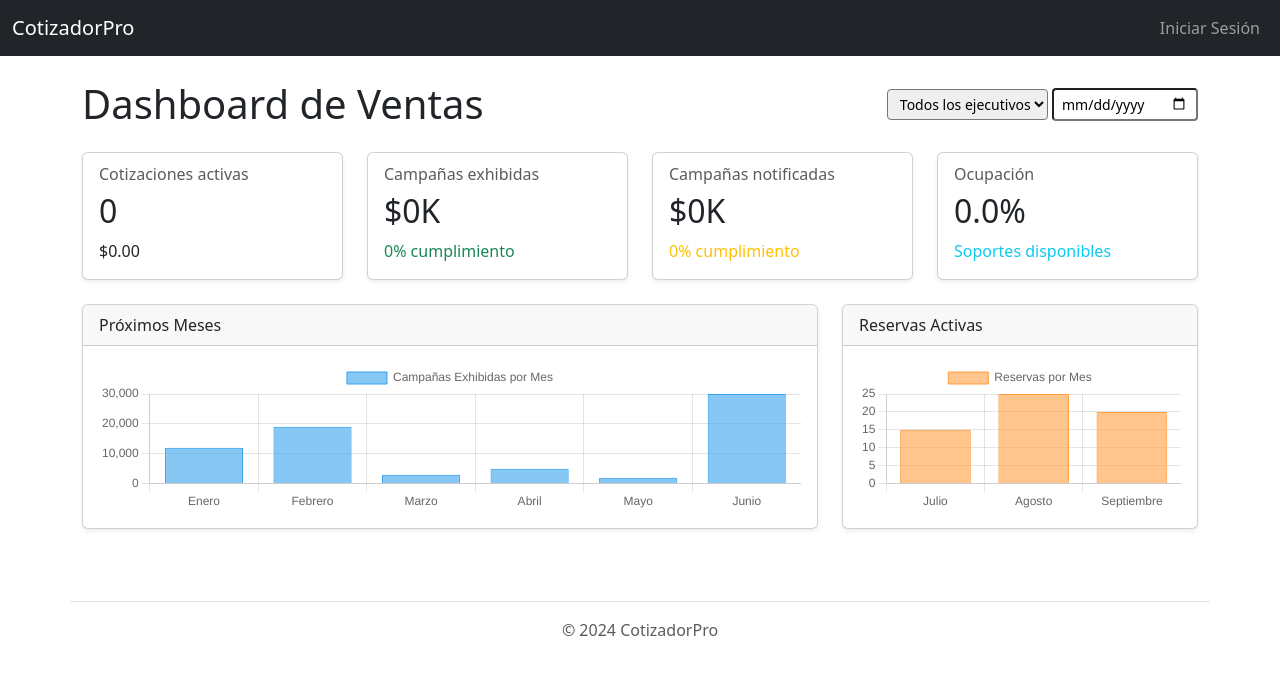
After one commit to oscar-ramirez-dintelligence/4ce, a Flask app: page /dashboard/ in a window 1280 px wide. The commit adds this page. Shown: the top 675 px of the page. Run offline with Flask 3, Linux system fonts and the light colour scheme; data that the repository does not hold is empty; parts of the project's set-up code (start-up, migrations or seed data) failed here and were passed over.

Commit message:
feat: Implement Phase 5 - Sales Dashboard
This commit introduces the "Dashboard de Ventas" (Sales Dashboard) module as outlined in Phase 5 of the development plan.

Key features implemented:
- **Module Scaffolding**: A new `dashboard` blueprint and `dashboard_service.py` have been created.
- **Backend Metrics**: The service layer calculates key metrics such as active quotations and provides placeholder data for charts and future metrics.
- **Frontend Visualization**: The dashboard page displays key metrics in summary cards and includes two bar charts (for monthly sales and active reservations) rendered with Chart.js.
- **Integration**: The dashboard is now the main landing page for authenticated users.

```diff
--- a/cotizador/__init__.py
+++ b/cotizador/__init__.py
@@ -43,6 +43,11 @@ def create_app(test_config=None):
     from . import agencias
     app.register_blueprint(agencias.bp)
 
+    from . import dashboard
+    app.register_blueprint(dashboard.bp)
+
+    # The main dashboard is now at /dashboard, but we can keep the root
+    # pointing to the simple main page for now. The nav bar will point to the dashboard.
     app.add_url_rule('/', endpoint='index')
 
     return app
--- /dev/null
+++ b/cotizador/dashboard/__init__.py
@@ -0,0 +1,5 @@
+from flask import Blueprint
+
+bp = Blueprint('dashboard', __name__, url_prefix='/dashboard', template_folder='templates')
+
+from . import routes
--- /dev/null
+++ b/cotizador/dashboard/routes.py
@@ -0,0 +1,22 @@
+from flask import render_template
+from . import bp
+from cotizador.services import dashboard_service
+
+@bp.route('/')
+def main_dashboard():
+    """
+    Renders the main sales dashboard page.
+    """
+    # Fetch all the data needed for the dashboard from the service layer
+    metrics = dashboard_service.get_dashboard_metrics()
+    monthly_sales = dashboard_service.get_monthly_sales_data()
+    active_reservations = dashboard_service.get_active_reservations_data()
+
+    return render_template(
+        'dashboard/dashboard.html',
+        metrics=metrics,
+        monthly_sales_labels=monthly_sales['labels'],
+        monthly_sales_data=monthly_sales['data'],
+        active_reservations_labels=active_reservations['labels'],
+        active_reservations_data=active_reservations['data']
+    )
--- /dev/null
+++ b/cotizador/services/dashboard_service.py
@@ -0,0 +1,57 @@
+from cotizador.firebase import get_db
+from datetime import datetime
+
+def get_dashboard_metrics():
+    """
+    Calculates the main metrics for the sales dashboard.
+    NOTE: This is a placeholder implementation. Real-world calculations,
+    especially for aggregations like sums and averages across many documents,
+    can be inefficient in Firestore and might require different strategies
+    (like using Cloud Functions to maintain aggregate counters).
+    """
+    db = get_db()
+
+    # --- Metric 1: Active Quotes ---
+    cotizaciones_ref = db.collection('cotizaciones').where('estado', '==', 'Activa')
+    active_quotes_docs = list(cotizaciones_ref.stream())
+    active_quotes_count = len(active_quotes_docs)
+    active_quotes_amount = sum(doc.to_dict().get('presupuesto_estimado', 0) for doc in active_quotes_docs)
+
+    # --- Metrics 2 & 3: Campaigns (Placeholder) ---
+    # These require a 'campañas' collection which is not yet implemented.
+    campaigns_exhibited_amount = 0
+    campaigns_notified_amount = 0
+
+    # --- Metric 4: Occupation (Placeholder) ---
+    # This would require a complex calculation involving all soportes and their
+    # reservations/campaigns over a period of time.
+    occupation_percentage = 0.0
+
+    return {
+        "active_quotes_count": active_quotes_count,
+        "active_quotes_amount": active_quotes_amount,
+        "campaigns_exhibited_amount": campaigns_exhibited_amount,
+        "campaigns_notified_amount": campaigns_notified_amount,
+        "occupation_percentage": occupation_percentage,
+    }
+
+def get_monthly_sales_data():
+    """
+    Generates data for the monthly sales bar chart.
+    NOTE: This is a placeholder. A real implementation would need to query
+    a 'ventas' or 'campañas' collection and aggregate by month.
+    """
+    return {
+        "labels": ["Enero", "Febrero", "Marzo", "Abril", "Mayo", "Junio"],
+        "data": [12000, 19000, 3000, 5000, 2000, 30000]
+    }
+
+def get_active_reservations_data():
+    """
+    Generates data for the active reservations bar chart.
+    NOTE: This is a placeholder. Requires a 'reservas' collection.
+    """
+    return {
+        "labels": ["Julio", "Agosto", "Septiembre"],
+        "data": [15, 25, 20]
+    }
--- a/cotizador/templates/base.html
+++ b/cotizador/templates/base.html
@@ -12,14 +12,14 @@
   <body>
     <nav class="navbar navbar-expand-lg navbar-dark bg-dark">
       <div class="container-fluid">
-        <a class="navbar-brand" href="{{ url_for('main.index_page') }}">CotizadorPro</a>
+        <a class="navbar-brand" href="{{ url_for('dashboard.main_dashboard') }}">CotizadorPro</a>
         <button class="navbar-toggler" type="button" data-bs-toggle="collapse" data-bs-target="#navbarNav">
           <span class="navbar-toggler-icon"></span>
         </button>
         <div class="collapse navbar-collapse" id="navbarNav">
         {% if 'user_id' in session %}
           <ul class="navbar-nav me-auto">
-            <li class="nav-item"><a class="nav-link" href="{{ url_for('main.index_page') }}">Inicio</a></li>
+            <li class="nav-item"><a class="nav-link" href="{{ url_for('dashboard.main_dashboard') }}">Inicio</a></li>
             <li class="nav-item dropdown">
               <a class="nav-link dropdown-toggle" href="#" role="button" data-bs-toggle="dropdown">MENÚ</a>
               <ul class="dropdown-menu">
@@ -78,6 +78,7 @@
     </footer>
 
     <script src="https://cdn.jsdelivr.net/npm/bootstrap@5.3.3/dist/js/bootstrap.bundle.min.js"></script>
+    <script src="https://cdn.jsdelivr.net/npm/chart.js"></script>
     {% block scripts %}{% endblock %}
   </body>
 </html>
--- /dev/null
+++ b/cotizador/templates/dashboard/dashboard.html
@@ -0,0 +1,139 @@
+{% extends "base.html" %}
+
+{% block title %}Dashboard de Ventas{% endblock %}
+
+{% block content %}
+<div class="d-flex justify-content-between align-items-center mb-4">
+    <h1 class="mb-0">Dashboard de Ventas</h1>
+    <!-- Placeholder for filters -->
+    <div>
+        <select class="form-select-sm">
+            <option selected>Todos los ejecutivos</option>
+        </select>
+        <input type="date" class="form-control-sm">
+    </div>
+</div>
+
+<!-- Main Metrics -->
+<div class="row">
+    <div class="col-md-3 mb-4">
+        <div class="card shadow-sm">
+            <div class="card-body">
+                <h6 class="card-subtitle mb-2 text-muted">Cotizaciones activas</h6>
+                <h2 class="card-title">{{ metrics.active_quotes_count }}</h2>
+                <p class="card-text">${{ "{:,.2f}".format(metrics.active_quotes_amount) }}</p>
+            </div>
+        </div>
+    </div>
+    <div class="col-md-3 mb-4">
+        <div class="card shadow-sm">
+            <div class="card-body">
+                <h6 class="card-subtitle mb-2 text-muted">Campañas exhibidas</h6>
+                <h2 class="card-title">${{ "{:,.0f}".format(metrics.campaigns_exhibited_amount) }}K</h2>
+                <p class="card-text text-success">0% cumplimiento</p>
+            </div>
+        </div>
+    </div>
+    <div class="col-md-3 mb-4">
+        <div class="card shadow-sm">
+            <div class="card-body">
+                <h6 class="card-subtitle mb-2 text-muted">Campañas notificadas</h6>
+                <h2 class="card-title">${{ "{:,.0f}".format(metrics.campaigns_notified_amount) }}K</h2>
+                <p class="card-text text-warning">0% cumplimiento</p>
+            </div>
+        </div>
+    </div>
+    <div class="col-md-3 mb-4">
+        <div class="card shadow-sm">
+            <div class="card-body">
+                <h6 class="card-subtitle mb-2 text-muted">Ocupación</h6>
+                <h2 class="card-title">{{ "%.1f"|format(metrics.occupation_percentage) }}%</h2>
+                <p class="card-text text-info">Soportes disponibles</p>
+            </div>
+        </div>
+    </div>
+</div>
+
+<!-- Charts -->
+<div class="row">
+    <div class="col-md-8 mb-4">
+        <div class="card shadow-sm">
+            <div class="card-header">Próximos Meses</div>
+            <div class="card-body">
+                <canvas id="monthlySalesChart"></canvas>
+            </div>
+        </div>
+    </div>
+    <div class="col-md-4 mb-4">
+        <div class="card shadow-sm">
+            <div class="card-header">Reservas Activas</div>
+            <div class="card-body">
+                <canvas id="activeReservationsChart"></canvas>
+            </div>
+        </div>
+    </div>
+</div>
+{% endblock %}
+
+{% block scripts %}
+<!-- Chart.js from CDN -->
+<script src="https://cdn.jsdelivr.net/npm/chart.js"></script>
+
+<script>
+    // Data passed from the backend
+    const monthlySalesLabels = {{ monthly_sales_labels|tojson }};
+    const monthlySalesData = {{ monthly_sales_data|tojson }};
+    const activeReservationsLabels = {{ active_reservations_labels|tojson }};
+    const activeReservationsData = {{ active_reservations_data|tojson }};
+
+    // Chart 1: Monthly Sales
+    const ctxSales = document.getElementById('monthlySalesChart').getContext('2d');
+    new Chart(ctxSales, {
+        type: 'bar',
+        data: {
+            labels: monthlySalesLabels,
+            datasets: [{
+                label: 'Campañas Exhibidas por Mes',
+                data: monthlySalesData,
+                backgroundColor: 'rgba(54, 162, 235, 0.6)',
+                borderColor: 'rgba(54, 162, 235, 1)',
+                borderWidth: 1
+            }]
+        },
+        options: {
+            scales: {
+                y: {
+                    beginAtZero: true
+                }
+            },
+            responsive: true,
+            maintainAspectRatio: false
+        }
+    });
+
+    // Chart 2: Active Reservations
+    const ctxReservations = document.getElementById('activeReservationsChart').getContext('2d');
+    new Chart(ctxReservations, {
+        type: 'bar',
+        data: {
+            labels: activeReservationsLabels,
+            datasets: [{
+                label: 'Reservas por Mes',
+                data: activeReservationsData,
+                backgroundColor: 'rgba(255, 159, 64, 0.6)',
+                borderColor: 'rgba(255, 159, 64, 1)',
+                borderWidth: 1
+            }]
+        },
+        options: {
+            scales: {
+                y: {
+                    beginAtZero: true
+                }
+            },
+            responsive: true,
+            maintainAspectRatio: false
+        }
+    });
+</script>
+{% endblock %}
```
Also changed, not shown: cotizador/main/routes.py (+4 -4 lines), README.md (added).
